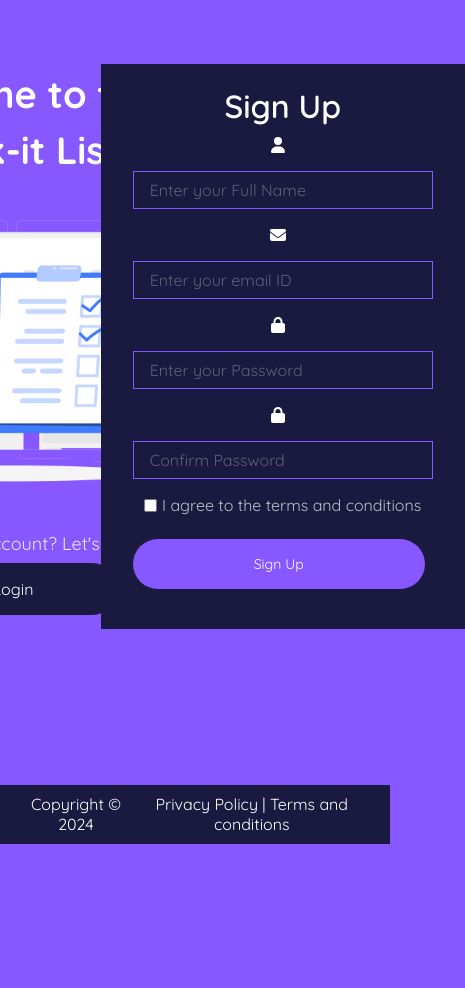
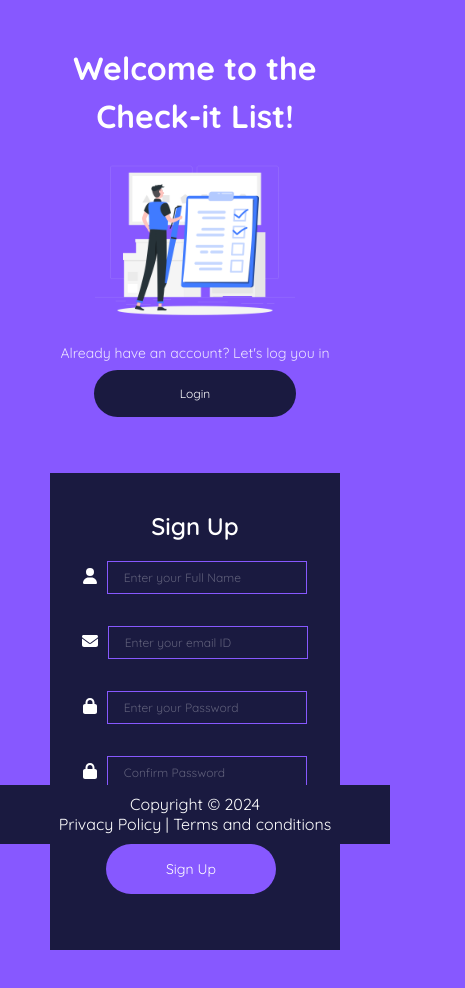
Before and after one commit to Janvi-Chandra/to-do-list, a React (Create React App) app: page / in a window 390 px wide. Shown: the top 988 px of the page, 465 px wide, since content can reach past the window. Before the commit the page ends 844 px from the top, so only its background shows below. Built offline with nearby package versions, Linux system fonts and the light colour scheme.

Commit message:
Worked on Responsiveness

```diff
--- a/src/App.css
+++ b/src/App.css
@@ -1,9 +1,8 @@
 @import url('https://fonts.googleapis.com/css2?family=Quicksand:wght@300..700&display=swap');
-
 
 *
 {
-  font-family: 'Quicksand',sans-serif;
+  font-family: 'Quicksand', sans-serif;
   margin: 0;
   padding: 0;
   box-sizing: border-box;
@@ -32,8 +31,8 @@ body{
 
 .page-container
 {
-  display:flex;
-  width:100vw;
+  display: flex;
+  width: 100vw;
   justify-content: center;
   align-items: center;
   margin-top: 2rem;
@@ -47,7 +46,7 @@ body{
 
 .left-container
 {
-  width:45%;
+  width: 45%;
   display: flex;
   align-items: center;
   justify-content: center;
@@ -56,7 +55,7 @@ body{
 
 .login-container
 {
-  width:50%;
+  width: 50%;
   display: flex;
   align-items: center;
   justify-content: center;
@@ -72,13 +71,13 @@ body{
   width: 60%;
   margin: 0.5rem 0;
   padding: 1rem 0;
-  background-color:#1A1A40;
+  background-color: #1A1A40;
   font-size: 16px;
   border-radius: 30px;
   color: white;
   cursor: pointer;
   align-self: center;
-  transition:transform 0.3s ease;
+  transition: transform 0.3s ease;
 }
 
 .left-login:hover
@@ -105,13 +104,13 @@ body{
 .left-text
 {
   font-size: 18px;
-  color:#ffffffd5;
+  color: #ffffffd5;
 }
 
 .left-img
 {
-  width:350px;
-  height:350px;
+  width: 350px;
+  height: 350px;
 }
 
 .header
@@ -128,23 +127,24 @@ body{
 {
   color: #fff;
   font-weight: 600;
-  font-size:32px;
+  font-size: 32px;
 }
 
 .HomeInput
 {
-  outline:none;
+  outline: none;
   background: transparent;
-  border:1px solid #8758ff;
-  padding:0.5rem 1rem;
+  border: 1px solid #8758ff;
+  padding: 0.5rem 1rem;
   margin-top: 1rem;
   margin-bottom: 1rem;
-  width:300px;
-  color:#fff;
+  width: 300px;
+  color: #fff;
   font-size: 16px;
 }
 
-.home-icon{
+.home-icon
+{
   color: white;
   margin-right: 0.6rem;
 }
@@ -156,14 +156,15 @@ body{
 
 .forgot-password
 {
-  text-align:left;
+  text-align: left;
   font-size: 16px;
-  color:#ffffff4d;
+  color: #ffffff4d;
   margin-top: -0.5rem;
   cursor: pointer;
 }
 
-span{
+span
+{
   color: white;
   text-decoration: underline;
   cursor: pointer;
@@ -182,30 +183,31 @@ span{
   width: 100%;
   margin: 1.5rem 0;
   padding: 1rem 0;
-  background-color:#8758FF;
+  background-color: #8758FF;
   font-size: 14px;
   border-radius: 30px;
   color: white;
   cursor: pointer;
-  transition:transform 0.3s ease;
+  transition: transform 0.3s ease;
 }
 
 label
 {
-  color:rgba(255, 255, 255, 0.719);
-  font-size:16px;
-  margin-left:0.3rem;
+  color: rgba(255, 255, 255, 0.719);
+  font-size: 16px;
+  margin-left: 0.3rem;
 }
 
 .input-check
 {
   display: flex;
-  justify-content:center;
+  justify-content: center;
   align-items: center;
 }
+
 #sign-in
 {
-  margin-right:0.5rem;
+  margin-right: 0.5rem;
 }
 
 .App
@@ -213,7 +215,8 @@ label
   text-align: center;
 }
 
-h1{
+h1
+{
   color: #fff;
   margin-bottom: 0.5rem;
   font-size: 1.75rem;
@@ -223,26 +226,26 @@ h1{
 {
   background: #1a1a40;
   margin-top: 2rem;
-  padding:2rem;
+  padding: 2rem;
   border: 5px;
 }
 
 .TodoForm
 {
-  width:100%;
+  width: 100%;
   margin-bottom: 1rem;
 }
 
 .todo-input
 {
-  outline:none;
+  outline: none;
   background: none;
-  border:1px solid #8758ff;
-  padding:0.5rem 1rem;
+  border: 1px solid #8758ff;
+  padding: 0.5rem 1rem;
   margin-top: 1rem;
   margin-bottom: 2rem;
-  width:300px;
-  color:#fff;
+  width: 300px;
+  color: #fff;
 }
 
 .todo-input::placeholder
@@ -253,10 +256,10 @@ h1{
 .todo-btn
 {
   background: #8758ff;
-  color:#fff;
-  border:none;
-  padding:0.55rem;
-  cursor:pointer;
+  color: #fff;
+  border: none;
+  padding: 0.55rem;
+  cursor: pointer;
 }
 
 .Todo
@@ -265,45 +268,187 @@ h1{
   justify-content: space-between;
   align-items: center;
   background: #8758ff;
-  color:#fff;
-  padding:0.75rem 1rem;
-  border-radius:5px;
-  margin-bottom:1rem;
+  color: #fff;
+  padding: 0.75rem 1rem;
+  border-radius: 5px;
+  margin-bottom: 1rem;
 }
 
 .fa-trash
 {
-  margin-left:0.75rem;
+  margin-left: 0.75rem;
 }
 
 .incompleted
 {
-  color:#fff;
+  color: #fff;
   cursor: pointer;
 }
 
 .completed
 {
-  color:#c5aeff;
+  color: #c5aeff;
   text-decoration: line-through;
   cursor: pointer;
 }
 
 .edit-icon,
-.delete-icon{
+.delete-icon
+{
   cursor: pointer;
 }
 
 footer
 {
-  position:fixed;
-  left:0;
-  bottom:0;
+  position: fixed;
+  left: 0;
+  bottom: 0;
   display: flex;
-  padding:0.6rem 1.2rem;
+  padding: 0.6rem 1.2rem;
   justify-content: space-between;
   align-items: center;
   background-color: #1A1A40;
   color: #fff;
-  width:100vw;
+  width: 100vw;
 }
+
+@media (max-width: 868px) {
+  .page-container
+  {
+    flex-direction: column;
+  }
+  .left-container, .login-container {
+    width: 100%;
+    padding: 1rem;
+  }
+
+  .left-img {
+    width: 350px;
+    height: 350px;
+  }
+
+  .left-login, .submit {
+    width: 80%;
+    font-size: 14px;
+  }
+
+  .text {
+    font-size: 28px;
+  }
+
+  .header {
+    gap: 6px;
+  }
+
+  .HomeInput {
+    width: 350px;
+    font-size: 14px;
+  }
+
+  .container {
+    padding: 1rem 2rem;
+    margin-bottom: 5rem;
+  }
+
+  .forgot-password
+  {
+    font-size: 16px;
+  }
+
+  .left-side h1
+  {
+    font-size: 42px;
+  }
+
+  .Login-heading{
+    font-size: 42px;
+  }
+
+  #sign-in
+  {
+    font-size: 14px;
+  }
+}
+
+@media (max-width: 480px) {
+  .page-container
+  {
+    flex-direction: column;
+  }
+
+  .left-side
+  {
+    align-items: center;
+  }
+
+  .forgot-password
+  {
+    font-size: 14px;
+  }
+
+  .Login-heading{
+    font-size: 28px;
+  }
+
+  .left-side h1
+  {
+    font-size: 32px;
+  }
+  /* .left-container, .login-container {
+    width: 100%;
+    padding: 0.5rem;
+  } */
+
+  .container
+  {
+    padding:2rem;
+    margin-bottom: 5rem;
+  }
+
+  .left-img {
+    width: 200px;
+    height: 200px;
+  }
+
+  .left-login, .submit {
+    width: 75%;
+    font-size: 12px;
+  }
+
+  .left-text
+  {
+    font-size: 14px;
+  }
+
+  label
+  {
+    font-size:12px;
+  }
+  .text {
+    font-size: 24px;
+  }
+
+  .header {
+    gap: 4px;
+  }
+
+  .HomeInput {
+    width: 200px;
+    font-size: 12px;
+  }
+
+  .TodoWrapper
+  {
+    width: 350px;
+  }
+
+  .todo-input
+  {
+    width: 200px;
+  }
+
+  footer
+  {
+    flex-direction: column;
+  }
+}
```
